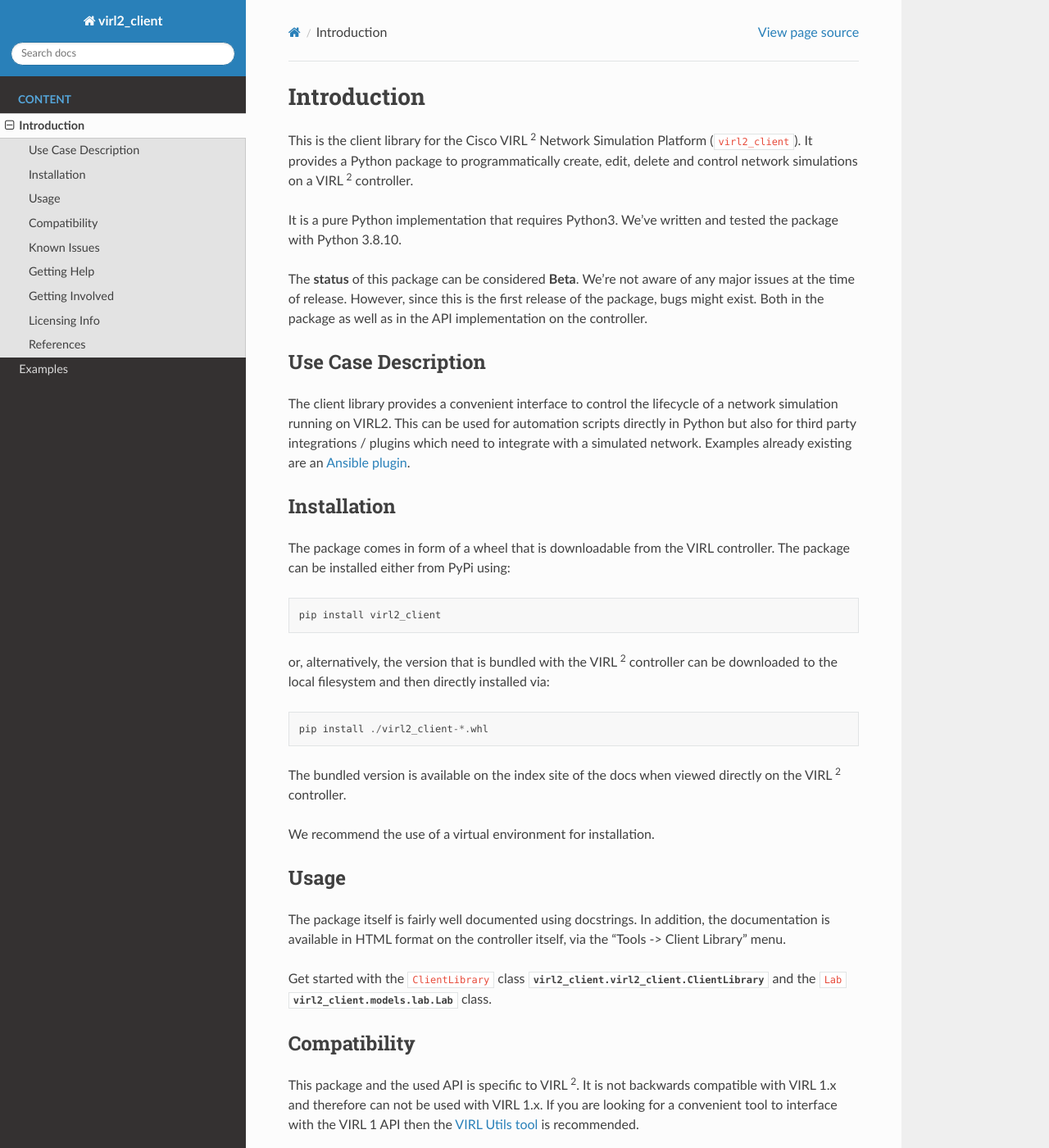
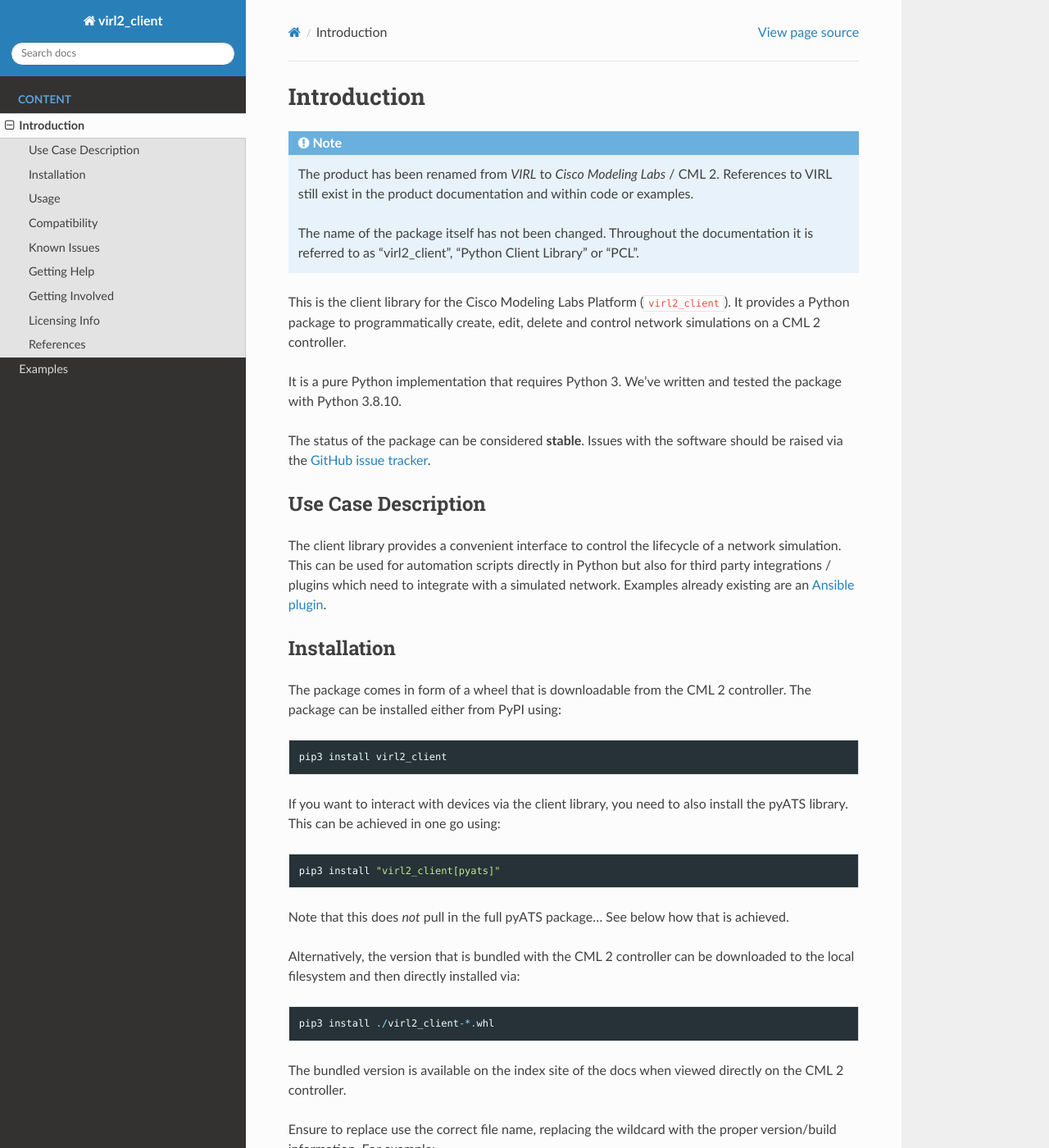
Before and after one commit to CiscoDevNet/virl2-client, a Sphinx documentation site: the page built from docs/source/intro.rst, in a window 1280 px wide and 1400 px high. Shown: the whole window at 82% size. Built offline with Sphinx 7.4.7 and the Read the Docs theme 2.0.0, drawn with Linux system fonts in a browser that asks for light colours; some of the changed text lies outside the part shown.

Commit message:
Show progress bar when uploading image (#15)
* show progress bar when uploading image

* fixup! show progress bar when uploading image

* fixup! show progress bar when uploading image

Co-authored-by: Yoshitaka Nagami <ynagami@cisco.com>

release 2.3.0 (#19)

2.4.0 release

cherry pick changes from bb/dev

- changed some documentation (use of CML vs VIRL) in the README.md
- added a CHANGES.md
- updated dependencies
- removed "deprecation" warning in lab.is_active()
- reverted the pytest configuration changes so that GH actions will pass
- pre-commit black version constraint bumped to 22.3
  see https://stackoverflow.com/questions/71673404/importerror-cannot-import-name-unicodefun-from-click
- run GH actions also on the dev branch
- removed "asyncio_mode = auto" from pytest.ini (we're not depending on
  pytest-asyncio)
- updated requirements.txt for venv installation via GitHub Actions

sphinx and pytest config changes

format long lines

addressing comments

```diff
--- a/docs/source/conf.py
+++ b/docs/source/conf.py
@@ -46,7 +46,11 @@
 # ones.
 # See this reference here:
 # https://brendanhasz.github.io/2019/01/05/sphinx.html
-extensions = ["sphinx.ext.autodoc", "sphinx.ext.napoleon"]
+extensions = [
+    "sphinx.ext.autodoc",
+    # "autoapi.extension",
+    "sphinx.ext.napoleon",
+]
 
 # Add any paths that contain templates here, relative to this directory.
 templates_path = ["_templates"]
@@ -65,7 +69,7 @@
 #
 # This is also used if you do content translation via gettext catalogs.
 # Usually you set "language" from the command line for these cases.
-language = None
+language = "en"
 
 # List of patterns, relative to source directory, that match files and
 # directories to ignore when looking for source files.
@@ -74,7 +78,7 @@
 exclude_patterns = ["_build", "source/api/virl2_client.rst"]
 
 # The name of the Pygments (syntax highlighting) style to use.
-pygments_style = None
+pygments_style = "material"
 
 
 # -- Options for HTML output -------------------------------------------------
@@ -93,7 +97,7 @@
 # Add any paths that contain custom static files (such as style sheets) here,
 # relative to this directory. They are copied after the builtin static files,
 # so a file named "default.css" will overwrite the builtin "default.css".
-html_static_path = ["_static"]
+# html_static_path = ["_static"]
 
 # Custom sidebar templates, must be a dictionary that maps document names
 # to template names.
@@ -184,3 +188,31 @@
 
 # A list of files that should not be packed into the epub file.
 epub_exclude_files = ["search.html"]
+
+# https://sphinx-hxl.readthedocs.io/en/stable/usage/extensions/autodoc.html
+autodoc_default_options = {
+    # 'members': 'var1, var2',
+    # 'member-order': 'bysource',
+    "member-order": "groupwise",
+    "special-members": "__init__",
+    # "ignore-module-all": None,
+    # 'undoc-members': None,
+    # 'exclude-members': '__weakref__'
+}
+
+# If we have the PCL documented with type hints, then this might
+# be the preferred way to generate the documentation.
+# This requires sphinx-autoapi to be installed.
+# https://sphinx-autoapi.readthedocs.io/en/latest/index.html
+# Also, moving to Markdown might be an option going forward, removing
+# the need for ReST...
+# https://docs.readthedocs.io/en/stable/intro/getting-started-with-sphinx.html#using-markdown-with-sphinx
+# https://myst-parser.readthedocs.io/en/latest/index.html
+# rschmied July 2022
+#
+# autoapi_modules = {"virl2_client": {"output": "autogenerated"}}
+# autoapi_dirs = [
+#     "../../virl2_client",
+# ]
+# autoapi_root = "api"
+# autodoc_typehints = "description"
--- a/docs/source/intro.rst
+++ b/docs/source/intro.rst
@@ -1,44 +1,79 @@
 Introduction
 =============
 
-This is the client library for the Cisco VIRL :sup:`2` Network Simulation Platform
-(``virl2_client``). It provides a Python package to programmatically create, edit,
-delete and control network simulations on a VIRL :sup:`2` controller.
+.. note::
+    The product has been renamed from *VIRL* to *Cisco Modeling Labs* /
+    CML 2. References to VIRL still exist in the product documentation and within
+    code or examples.
 
-It is a pure Python implementation that requires Python3. We've written and tested
-the package with Python 3.8.10.
+    The name of the package itself has not been changed. Throughout the
+    documentation it is referred to as "virl2_client", "Python Client Library"
+    or "PCL".
 
-The **status** of this package can be considered **Beta**. We're not aware of
-any major issues at the time of release. However, since this is the first
-release of the package, bugs might exist. Both in the package as well as in the
-API implementation on the controller.
+This is the client library for the Cisco Modeling Labs Platform
+(``virl2_client``). It provides a Python package to programmatically create,
+edit, delete and control network simulations on a CML 2 controller.
+
+It is a pure Python implementation that requires Python 3. We've written and
+tested the package with Python 3.8.10.
+
+The status of the package can be considered **stable**.  Issues with the software
+should be raised via the `GitHub issue tracker <https://github.com/CiscoDevNet/virl2-client/issues>`_.
 
 Use Case Description
 *********************
 
 The client library provides a convenient interface to control the lifecycle of a
-network simulation running on VIRL2. This can be used for automation scripts
-directly in Python but also for third party integrations / plugins which need to
-integrate with a simulated network. Examples already existing are an `Ansible
-plugin <https://github.com/CiscoDevNet/ansible-virl/>`_.
+network simulation. This can be used for automation scripts directly in Python
+but also for third party integrations / plugins which need to integrate with a
+simulated network. Examples already existing are an `Ansible plugin
+<https://github.com/CiscoDevNet/ansible-virl/>`_.
 
 Installation
 *************
 
-The package comes in form of a wheel that is downloadable from the VIRL
-controller. The package can be installed either from PyPi using::
+The package comes in form of a wheel that is downloadable from the CML 2
+controller. The package can be installed either from PyPI using::
 
-    pip install virl2_client
+    pip3 install virl2_client
 
-or, alternatively, the version that is bundled with the VIRL :sup:`2` controller
-can be downloaded to the local filesystem and then directly installed via::
+If you want to interact with devices via the client library, you need to
+also install the pyATS library. This can be achieved in one go using::
 
-    pip install ./virl2_client-*.whl
+    pip3 install "virl2_client[pyats]"
+
+Note that this does *not* pull in the full pyATS package... See below how that is achieved.
+
+Alternatively, the version that is bundled with the CML 2 controller can be
+downloaded to the local filesystem and then directly installed via::
+
+    pip3 install ./virl2_client-*.whl
 
 The bundled version is available on the index site of the docs when
-viewed directly on the VIRL :sup:`2` controller.
+viewed directly on the CML 2 controller.
+
+Ensure to replace use the correct file name, replacing the wildcard with the
+proper version/build information. For example::
+
+    pip3 install virl2_client-2.0.0b10-py3-none-any.whl
 
 We recommend the use of a virtual environment for installation.
+
+If you require the full version of the pyATS library including things like Genie
+then you need to do this in a subsequent step like shown here::
+
+    pip3 install "pyats[full]"
+
+.. warning::
+    The version of the Python client library must be compatible with the version
+    of the controller.  If you are running an older controller version then it's
+    likely that the latest client library version from PyPI can **not** be used.
+    In this case, you need to either use the version available from the
+    controller itself or by specifying a version constraint.
+
+    Example: When on a controller version 2.2.x, then you'd need to install with
+    ``pip3 install "virl2-client<2.3.0"``. This will ensure that the version
+    installed is compatible with 2.2.x.
 
 Usage
 ******
@@ -54,16 +89,17 @@
 Compatibility
 **************
 
-This package and the used API is specific to VIRL :sup:`2`. It is not backwards
-compatible with VIRL 1.x and therefore can not be used with VIRL 1.x. If you
-are looking for a convenient tool to interface with the VIRL 1 API then the
-`VIRL Utils tool <https://github.com/CiscoDevNet/virlutils>`_ is recommended.
+This package and the used API is specific to CML 2. It is not backwards
+compatible with VIRL 1.x and therefore can not be used with VIRL 1.x. If you are
+looking for a convenient tool to interface with the VIRL 1 API then the `VIRL
+Utils tool <https://github.com/CiscoDevNet/virlutils>`_ is recommended.
 
 Known Issues
 *************
 
-There are no known issues at this point. See the comment in the *Introduction*
-section.
+There are no major known issues at this point. See the comment in the
+*Introduction* section. Also, see the *Issues* section in GitHub to learn about
+known issues or raise new ones, if needed.  Also see ``CHANGES.md``.
 
 Getting Help
 *************
@@ -76,7 +112,7 @@
 
 We welcome contributions. Whether you fixed a bug, added a new feature or
 corrected a typo, all contributions are welcome. General instructions on how to
-contribute can be found in the CONTRIBUTING file.
+contribute can be found in the ``CONTRIBUTING`` file.
 
 Licensing Info
 ***************
@@ -87,6 +123,6 @@
 References
 ***********
 
-This package is part of the VIRL :sup:`2` Network Simulation platform.
+This package is part of the CML 2 Network Simulation platform.
 For details, go to `<https://developer.cisco.com/modeling-labs>`_.  Or to
 `<https://developer.cisco.com/docs/virl2-client/>`_.
```
Also changed, not shown: CHANGES.md (added, +20 -0 lines), README.md (+40 -23 lines), conftest.py (added, +47 -0 lines), docs/source/index.rst (+7 -6 lines), pyproject.toml (+11 -3 lines), .pre-commit-config.yaml, 8 other files.
